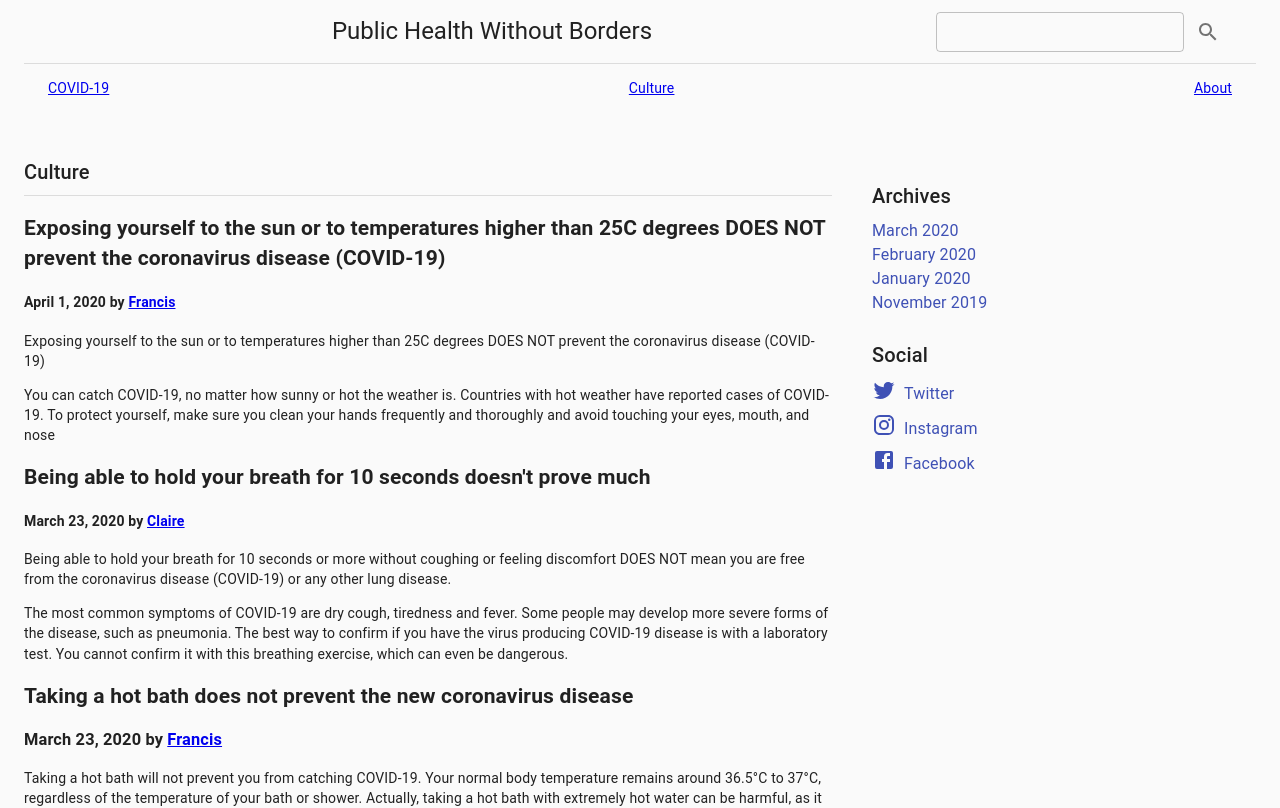
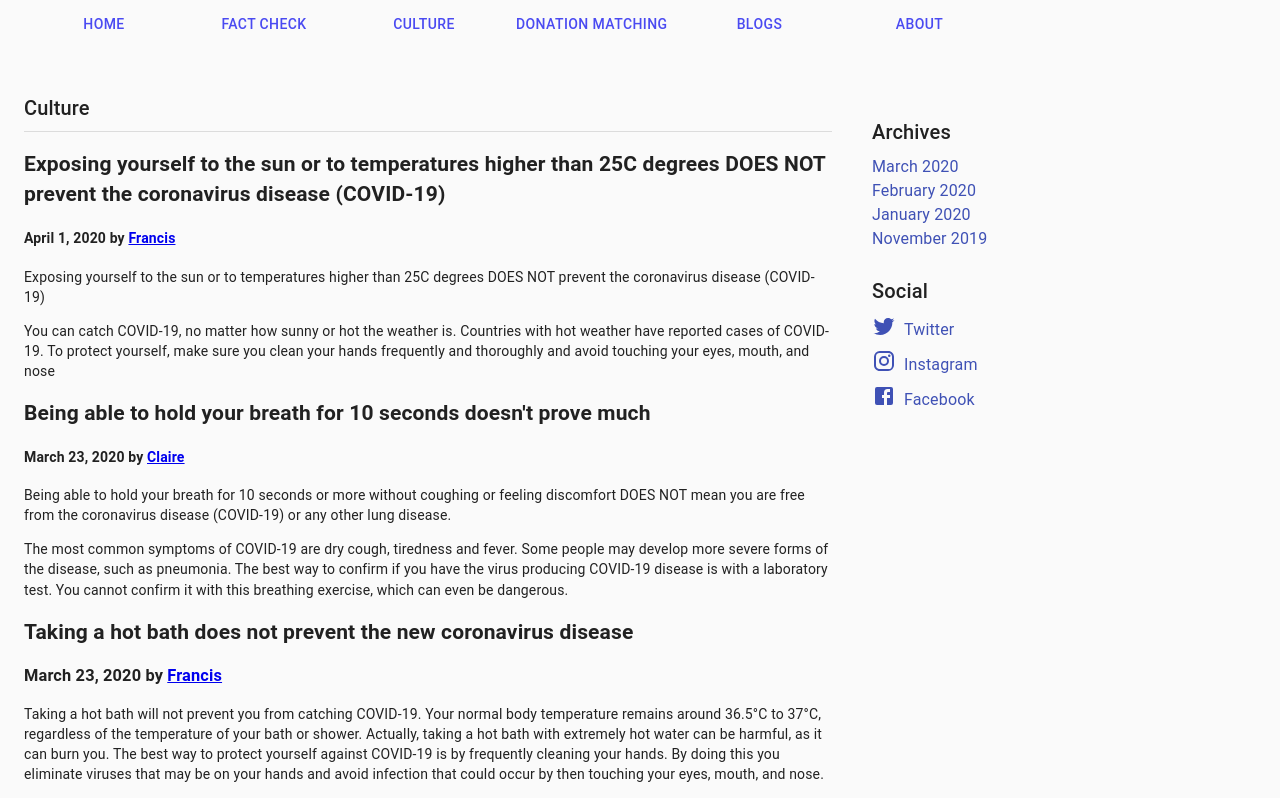
Before and after one commit to clairebub/covid-19, a React (Create React App) app: page /culture in a window 1280 px wide. Shown: the top 808 px of the page. Built offline with nearby package versions, Linux system fonts and the light colour scheme.

Commit message:
tabs and navigation works now

```diff
--- a/src/About.js
+++ b/src/About.js
@@ -1,9 +1,21 @@
 import React from 'react';
+import CssBaseline from '@material-ui/core/CssBaseline';
+import Container from '@material-ui/core/Container';
+import Paper from '@material-ui/core/Paper';
+import Header from './Header';
+import Footer from './Footer';
 
-class Contact extends React.Component {
-    render() {
-        return <div>Adding content to introduce Public Health With Borders Club</div>
-    }
+export default function About() {
+    return (
+        <React.Fragment>
+            <CssBaseline />
+            <Container maxWidth="lg">
+                <Header />
+                <Paper variant="outlined">
+                    To be built, the about tab that introduce our mission and the team
+              </Paper>
+            </Container>
+            <Footer title="" description="" />
+        </React.Fragment>
+    );
 }
-
-export default Contact;
--- a/src/App.js
+++ b/src/App.js
@@ -6,6 +6,13 @@ import Container from '@material-ui/core/Container';
 import InstagramIcon from '@material-ui/icons/Instagram';
 import FacebookIcon from '@material-ui/icons/Facebook';
 import TwitterIcon from '@material-ui/icons/Twitter';
+import AppBar from '@material-ui/core/AppBar';
+import Toolbar from '@material-ui/core/Toolbar';
+import Typography from '@material-ui/core/Typography';
+import Button from '@material-ui/core/Button';
+import IconButton from '@material-ui/core/IconButton';
+import MenuIcon from '@material-ui/icons/Menu'
+
 import Header from './Header';
 import MainFeaturedPost from './MainFeaturedPost';
 import FeaturedPost from './FeaturedPost';
@@ -83,11 +90,11 @@ export default function App() {
   const classes = useStyles();
 
   return (
+
     <React.Fragment>
       <CssBaseline />
-      <h1> hello </h1>
       <Container maxWidth="lg">
-        <Header title="Public Health Without Borders" sections={sections} />
+        <Header />
         <main>
           <MainFeaturedPost post={mainFeaturedPost} />
           <Grid container spacing={4}>
--- a/src/Culture.js
+++ b/src/Culture.js
@@ -79,7 +79,7 @@ const sidebar = {
   ],
 };
 
-export default function App() {
+export default function Culture() {
   const classes = useStyles();
 
   return (
--- a/src/Header.js
+++ b/src/Header.js
@@ -1,80 +1,36 @@
 import React from 'react';
 import PropTypes from 'prop-types';
 import { makeStyles } from '@material-ui/core/styles';
-import Toolbar from '@material-ui/core/Toolbar';
-import IconButton from '@material-ui/core/IconButton';
+import {Tabs, Tab} from '@material-ui/core';
+import {AppBar, Toolbar, IconButton, Typography, Link} from '@material-ui/core';
+import { TextField } from '@material-ui/core';
 import SearchIcon from '@material-ui/icons/Search';
-import Typography from '@material-ui/core/Typography';
-import Link from '@material-ui/core/Link';
-import { TextField } from '@material-ui/core';
 import { Link as RouterLink, Router } from 'react-router-dom'
 
-const useStyles = makeStyles((theme) => ({
-  toolbar: {
-    borderBottom: `1px solid ${theme.palette.divider}`,
-  },
-  toolbarTitle: {
-    flex: 1,
-  },
-  toolbarSecondary: {
-    justifyContent: 'space-between',
-    overflowX: 'auto',
-  },
-  toolbarLink: {
-    padding: theme.spacing(1),
-    flexShrink: 0,
-  },
-}));
-
 export default function Header(props) {
-  const classes = useStyles();
-  const { sections, title } = props;
 
   return (
     <React.Fragment>
-      <Toolbar className={classes.toolbar}>
-        <Typography
-          component="h2"
-          variant="h5"
-          color="inherit"
-          align="center"
-          noWrap
-          className={classes.toolbarTitle}
-        >
-          {title}
-        </Typography>
-        <TextField variant="outlined" size="small">
-          Search
-        </TextField>
-        <IconButton>
-          <SearchIcon />
-        </IconButton>
-      </Toolbar>
-      <Toolbar component="nav" variant="dense" className={classes.toolbarSecondary}>
-        {sections.map((section) => (
-           <RouterLink to={section.title}>
-             {section.title}
-           </RouterLink>
-
-        ))}
-      </Toolbar>
+      <Tabs>
+        <RouterLink to="/">
+          <Tab label="Home" />
+        </RouterLink>
+        <RouterLink to="/factcheck">
+          <Tab label="Fact Check" />
+        </RouterLink>
+        <RouterLink to="/culture">
+          <Tab label="Culture" />
+        </RouterLink>
+        <RouterLink to="/donationmatch">
+          <Tab label="Donation Matching" />
+        </RouterLink>
+        <RouterLink to="/blogs">
+          <Tab label="Blogs" />
+        </RouterLink>
+        <RouterLink to="/about">
+          <Tab label="About" />
+        </RouterLink>
+      </Tabs>
     </React.Fragment>
   );
 }
-
-/*
-       <Link
-            color="inherit"
-            noWrap
-            key={section.title}
-            variant="body2"
-            href={section.url}
-            className={classes.toolbarLink}
-          >
-            {section.title}
-          </Link>
-          */
-Header.propTypes = {
-  sections: PropTypes.array,
-  title: PropTypes.string,
-};
--- a/src/index.js
+++ b/src/index.js
@@ -1,33 +1,25 @@
 import React from 'react';
 import ReactDOM from 'react-dom';
+import {BrowserRouter as Router, Switch, Route} from 'react-router-dom';
 import './index.css';
 import App from './App';
-import * as serviceWorker from './serviceWorker';
-import {Route, Link, BrowserRouter as Router} from 'react-router-dom';
 import Culture from "./Culture";
 import About from "./About";
+import FactCheck from "./FactCheck";
+import Blogs from "./Blogs";
+import DonationMatch from "./DonationMatch";
+import * as serviceWorker from './serviceWorker';
 
-const routing = (
+ReactDOM.render(
   <Router>
-    <div>
+    <Switch>
       <Route exact path="/" component={App} />
-      <Route exact path="/COVID-19" component={App} />
-      <Route path="/Culture" component={Culture} />
+      <Route path="/factcheck" component={FactCheck} />
+      <Route path="/culture" component={Culture} />
+      <Route path="/donationmatch" component={DonationMatch} />
+      <Route path="/blogs" component={Blogs} />
       <Route path="/about" component={About} />
-    </div>
-  </Router>
-)
-
-/*
-ReactDOM.render(
-  <React.StrictMode>
-    <App />
-  </React.StrictMode>,
-  document.getElementById('root')
-); */
-ReactDOM.render(routing, document.getElementById('root'));
-
-// If you want your app to work offline and load faster, you can change
-// unregister() to register() below. Note this comes with some pitfalls.
-// Learn more about service workers: https://bit.ly/CRA-PWA
+    </Switch>
+  </Router>,
+  document.getElementById('root'));
 serviceWorker.unregister();
```
